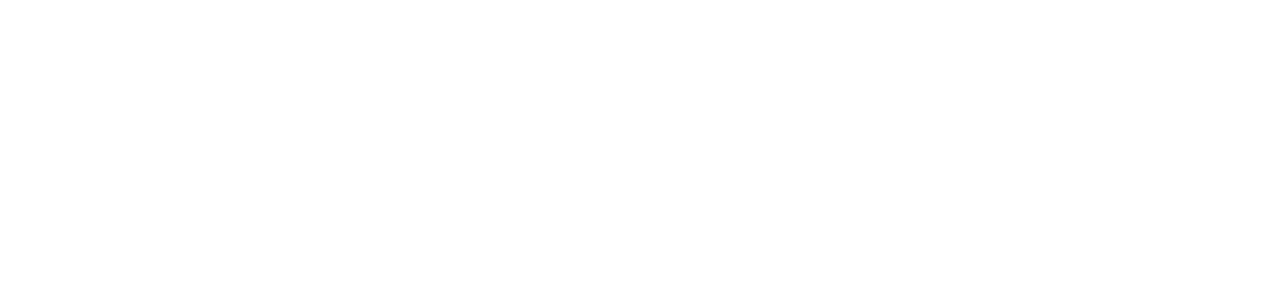
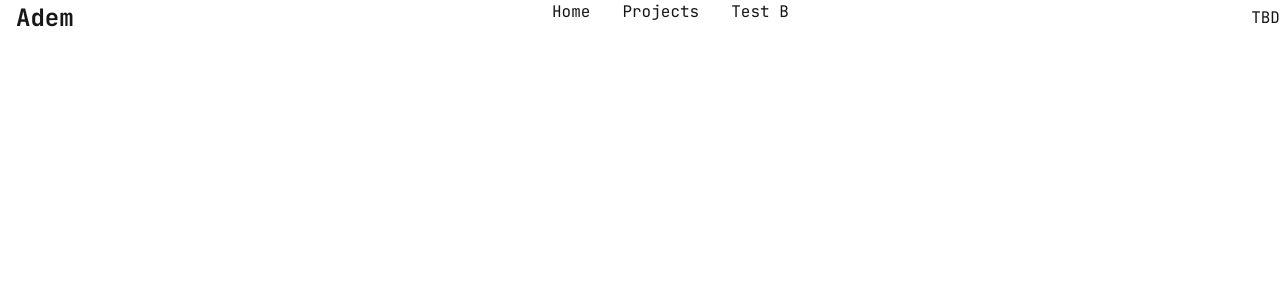
Before and after one commit to AdemOdza/adem-portfolio, a Next.js app: page /test in a window 1280 px wide. Shown: the top 300 px of the page. Built offline with nearby package versions, Linux system fonts and the light colour scheme.

Commit message:
Rewrote website to use Next.js

```diff
--- a/package.json
+++ b/package.json
@@ -9,7 +9,7 @@
     "lint": "next lint"
   },
   "dependencies": {
-    "next": "15.1.0",
+    "next": "^15.1.1",
     "react": "^19.0.0",
     "react-dom": "^19.0.0"
   },
--- a/src/app/globals.css
+++ b/src/app/globals.css
@@ -10,13 +10,110 @@
 @media (prefers-color-scheme: dark) {
   :root {
     --background: #0a0a0a;
+    --background-alt: #0a0a0a;
     --foreground: #ededed;
     --text-color: #4af626;
+    --error-color: #b22222;
   }
 }
 
 body {
+  color: var(--foreground);
+  background: var(--background);
+  font-family: 'JetBrains Mono', Arial, Helvetica, sans-serif;
+}
+
+.body-text {
+  color: var(--text-color);
+}
+
+.error-text {
+  color: var(--error-color);
+}
+
+.logo {
+  /* This CSS class should place some space around the content while not making the content too large */
+  margin: 0 1rem;
+  font-size: 1.5rem;
+  font-weight: bold;
+  color: var(--text-color);
+  text-decoration: none;
+}
+
+.navbar {
   color: var(--text-color);
   background: var(--background);
   font-family: 'JetBrains Mono', Arial, Helvetica, sans-serif;
+  display: flex;
+  justify-content: space-between;
+
 }
+
+.navbar-item {
+  display: flex;
+  align-items: center;
+  height: 100%;
+  margin: 0 1rem;
+}
+
+.navbar-links{
+  /* This CSS class should restrict the items to the middle 60% of the navbar */
+  display: flex;
+  justify-content: center;
+  align-items: center;
+  height: 100%;
+  width: 60%;
+}
+
+.navbar-link {
+  color: var(--text-color);
+  text-decoration: none;
+  padding: 0 1rem;
+  cursor: pointer;
+  text-decoration: none;
+  &.active {
+      color: var(--foreground);
+  }
+}
+
+.cursor {
+  text-decoration: none;
+}
+
+.navbar-link:active {
+  color: var(--foreground);
+}
+
+
+.navbar-link:hover {
+  text-decoration: underline bold !important;
+}
+
+.hover-underline {
+  text-decoration: none;
+}
+
+.hover-underline:hover {
+  text-decoration: underline bold !important;
+}
+
+.navbar-socials {
+  display: flex;
+  align-items: center;
+}
+
+.blinking {
+  animation: blinker 1s infinite;
+  /* animation: blinker 1.7s cubic-bezier(0.5, 0, 1, 1) infinite alternate; */
+}
+@keyframes blinker {
+  0% {
+    opacity: 1;
+  }
+  50% {
+    opacity: 0;
+  }
+  100% {
+    opacity: 1;
+  }
+}
--- a/src/app/layout.tsx
+++ b/src/app/layout.tsx
@@ -1,6 +1,7 @@
 import type { Metadata } from "next";
 import { Geist, Geist_Mono, JetBrains_Mono } from "next/font/google";
 import "./globals.css";
+import NavBar from "@/components/NavBar";
 
 const jetbrainsMono = JetBrains_Mono({
   variable: "--font-jetbrains-mono"
@@ -19,9 +20,13 @@
 export const metadata: Metadata = {
   title: "Adem Odza",
   description: "Adem Odza's Portfolio",
+  authors: {name: "Adem Odza", url: "www.ademodza.com"},
+  abstract: "This is my portfolio website. It contains information about my skills, work history, personal projects, and personal interests."
 };
 
-// Toolbar
+
+
+
 export default function RootLayout({
   children,
 }: Readonly<{
@@ -30,8 +35,9 @@
   return (
     <html lang="en">
       <body
-        className={`.body antialiased`}
+        className={`body antialiased`}
       >
+        <NavBar/>
         {children}
       </body>
     </html>
--- a/src/app/not-found.tsx
+++ b/src/app/not-found.tsx
@@ -2,7 +2,7 @@
 
 export default function NotFound() {
   return (
-    <div>
+    <div className='error-text hover-underline items-center justify-items-center min-h-screen p-8 pb-20 sm:p-20 font-[family-name:var(--font-jetbrains-sans)]'>
       <h2>Not Found</h2>
       <p>Could not find requested resource</p>
       <Link href="/">Return Home</Link>
--- /dev/null
+++ b/src/components/NavBar.tsx
@@ -0,0 +1,44 @@
+'use client'
+import { useState, useEffect } from 'react'
+import NavItem from './NavItem';
+
+const navbarLinks: {english: string, shqip: string, url: string}[] = [
+    {english: "Home", shqip: "Shpi", url: "/"},
+    {english: "Projects", shqip: "Projektet", url: "/projects"},
+    {english: "Test B", shqip: "B", url: "/b"},
+];
+
+export const NavBar = () => {
+    const [isMounted, setIsMounted] = useState(false);
+
+    useEffect(() => {
+        setIsMounted(true);
+    }, []);
+
+    if (!isMounted) {
+        return null;
+    }
+
+    let id: number = 0
+    return (
+        <nav className="navbar">
+            <div>
+                <a href="/" className="logo">
+                    Adem
+                </a>
+            </div>
+            <div className="navbar-links">
+                <ul className="navbar-links">
+                    { navbarLinks.map((item) => <NavItem item={item} key={id++}/>) }
+                </ul>
+            </div>
+            <div className="navbar-socials">
+                {/* // Linkedin, GitHub */}
+                TBD
+            </div>
+        </nav>
+    )
+
+}
+
+export default NavBar
--- /dev/null
+++ b/src/components/NavItem.tsx
@@ -0,0 +1,26 @@
+// export const NavItem = ({item, isHovering, onHover, onLeave}: Readonly<{item: {english: string, shqip: string, url: string}, isHovering: boolean, onHover: () => void, onLeave: () => void}>) => {
+
+import { useState } from "react";
+
+export const NavItem = ({
+    item
+  }: Readonly<{item: {english: string, shqip: string, url: string}}>) => {
+    const [isHovering, setHover] = useState(false);
+    const onHover = () => {
+        setHover(true);
+    };
+
+    const onLeave = () => {
+        setHover(false);
+    };
+    const text = item.english;
+
+    return (
+        <li className="navbar-link" onMouseEnter={onHover} onMouseLeave={onLeave}>
+            <a href={item.url}>
+                {isHovering && (<span className='blinking cursor'>&gt;</span>)}{text}
+            </a>
+        </li>
+    )
+}
+export default NavItem;
```
Also changed, not shown: src/components/Header.tsx (deleted, +0 -49 lines), src/components/Hooks.ts (added, +12 -0 lines), 1 other file (tests, documents, lock files or other folders).
